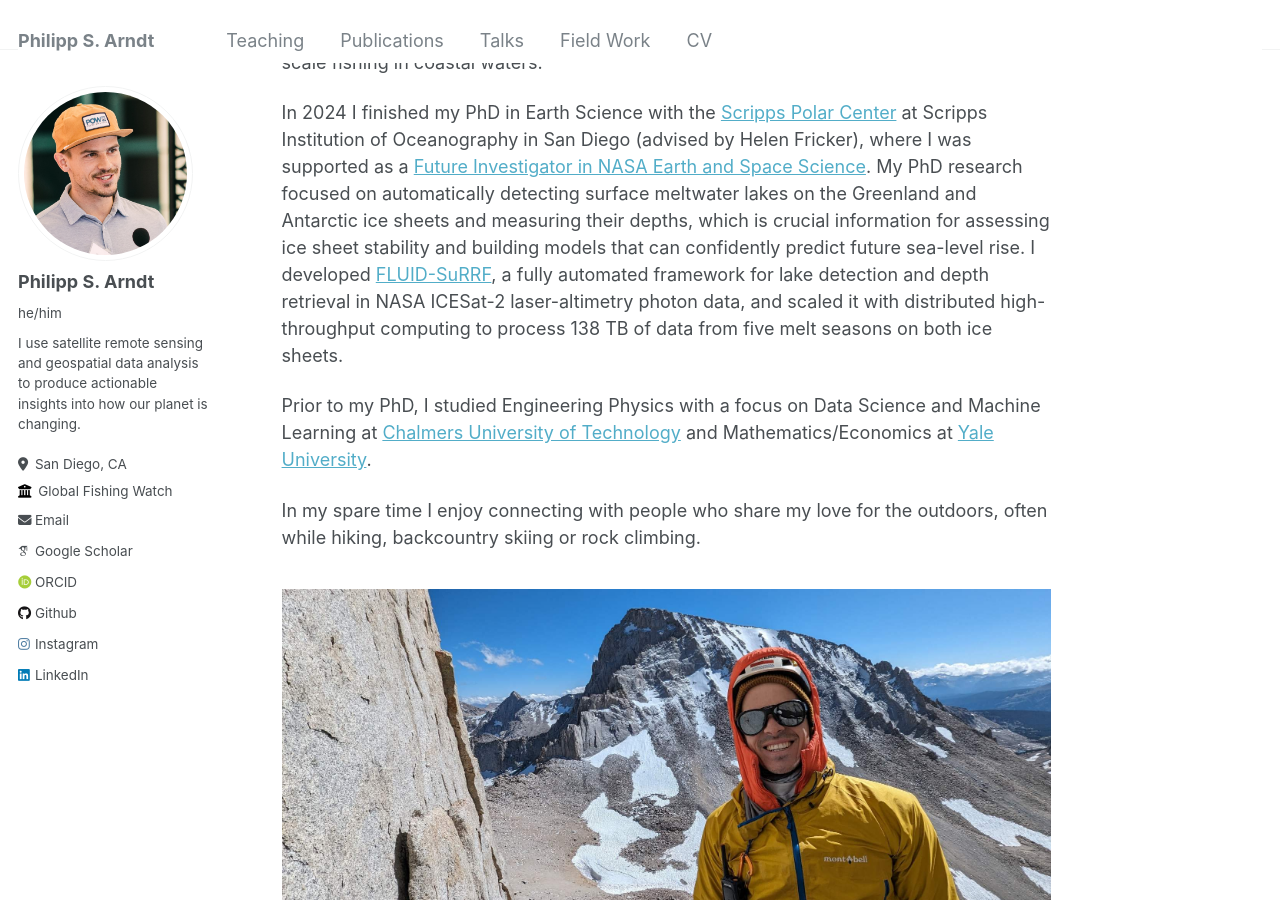
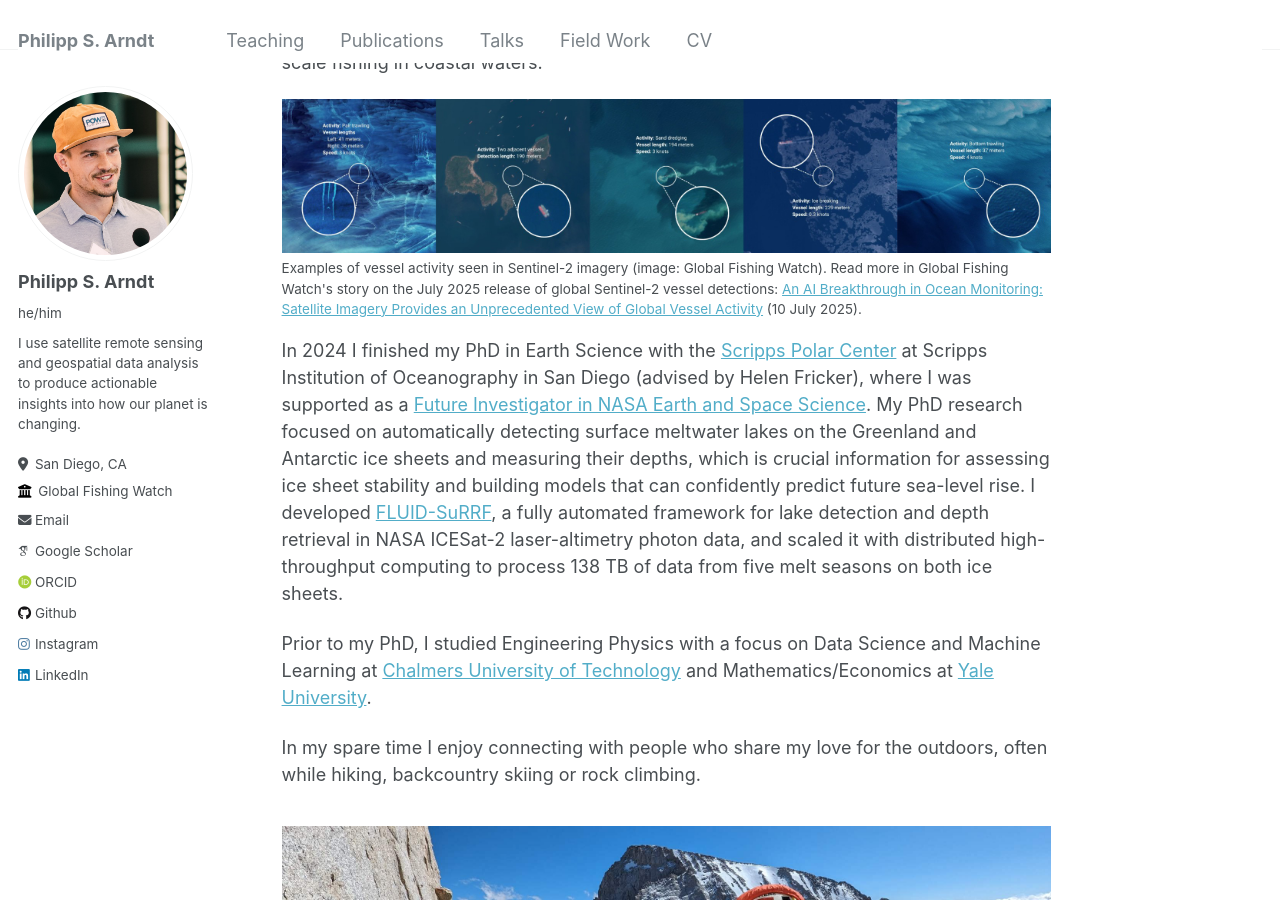
Before and after one commit to fliphilipp/fliphilipp.github.io, a Jekyll site: the page built from _pages/about.md, in a window 1280 px wide and 900 px high, scrolled down 373 px. Built offline with Jekyll 4.4.1, drawn with Linux system fonts in a browser that asks for light colours; some web fonts are replaced.

Commit message:
add gfw vessel examples

```diff
--- a/_pages/about.md
+++ b/_pages/about.md
@@ -10,6 +10,13 @@ I integrate large amounts of multi-mission satellite remote sensing products and
 
 Since January 2025, I have been a Data Scientist on the Research and Innovation Team at [Global Fishing Watch](https://globalfishingwatch.org/), focusing on satellite imagery and data fusion. I build machine-learning models that detect, classify, and identify vessels in optical (Sentinel-2, PlanetScope) and radar (Sentinel-1, NISAR) satellite imagery, and fuse these detections with vessel-tracking data (AIS, VMS) to help advance transparency of human activity at sea. This includes finding "dark" vessels that do not broadcast their positions, and mapping activities such as transshipments, bottom trawling, sand dredging, and small-scale fishing in coastal waters.
 
+<p style="margin-top:0.5em; margin-bottom:0.3em;">
+<a href="https://globalfishingwatch.org/article/ai-breakthrough-ocean-monitoring-satellite-imagery-unprecedented-view-global-vessel-activity/" target="_blank" rel="noopener noreferrer"><img src="/images/gfw/sentinel2_vessel_activity_examples.jpg" alt="Five Sentinel-2 satellite image examples of vessel activity detected by Global Fishing Watch: pair trawling, two adjacent vessels, sand dredging, ice breaking, and bottom trawling, each with zoomed-in insets and labels for vessel length and speed" width="100%"></a>
+</p>
+<p style="font-size:0.75em; margin-top:0;">
+Examples of vessel activity seen in Sentinel-2 imagery (image: Global Fishing Watch). Read more in Global Fishing Watch's story on the July 2025 release of global Sentinel-2 vessel detections: <a href="https://globalfishingwatch.org/article/ai-breakthrough-ocean-monitoring-satellite-imagery-unprecedented-view-global-vessel-activity/" target="_blank" rel="noopener noreferrer">An AI Breakthrough in Ocean Monitoring: Satellite Imagery Provides an Unprecedented View of Global Vessel Activity</a> (10 July 2025).
+</p>
+
 In 2024 I finished my PhD in Earth Science with the [Scripps Polar Center](https://polar.ucsd.edu/) at Scripps Institution of Oceanography in San Diego (advised by Helen Fricker), where I was supported as a [Future Investigator in NASA Earth and Space Science](https://science.nasa.gov/earth-science/early-career-opportunities/).
 My PhD research focused on automatically detecting surface meltwater lakes on the Greenland and Antarctic ice sheets and measuring their depths, which is crucial information for assessing ice sheet stability and building models that can confidently predict future sea-level rise. I developed [FLUID-SuRRF](/publication/2024-FLUIDSuRRF), a fully automated framework for lake detection and depth retrieval in NASA ICESat-2 laser-altimetry photon data, and scaled it with distributed high-throughput computing to process 138 TB of data from five melt seasons on both ice sheets.
 
```
Also changed, not shown: images/gfw/sentinel2_vessel_activity_examples.jpg (added).
